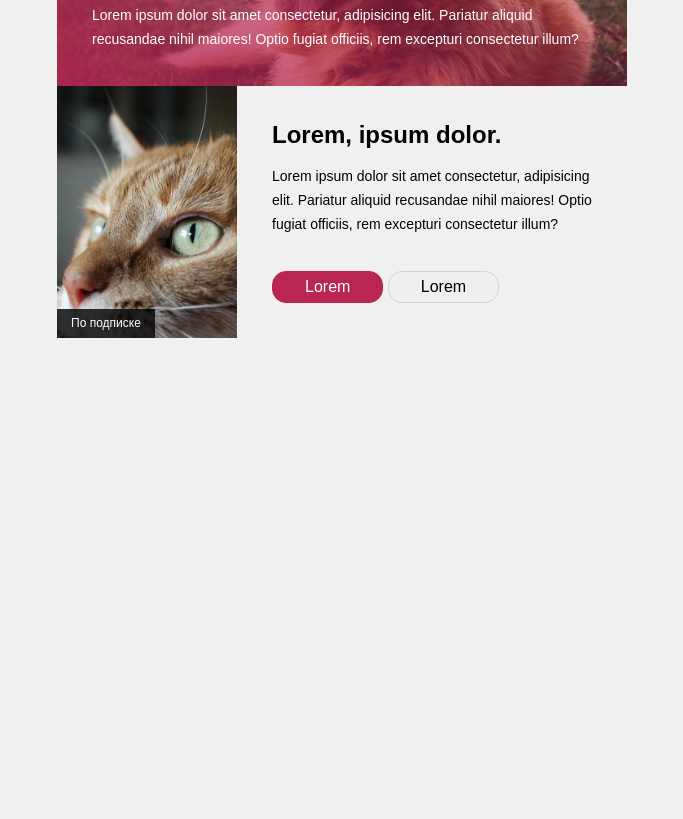
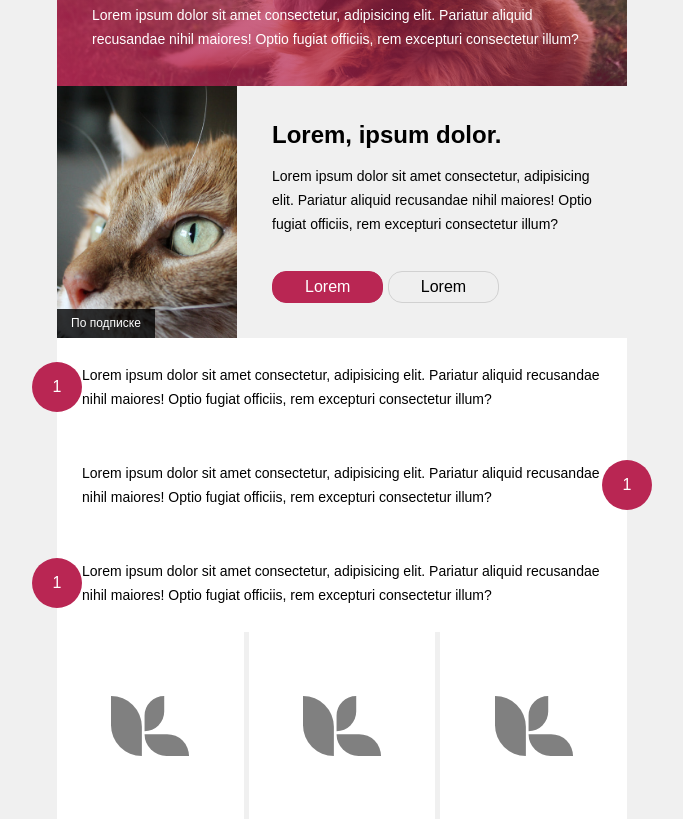
Before and after one commit to 0fitserov/testLanding, a plain HTML site: page blocks.html in a window 1280 px wide. Shown: the part 652-1471 px from the top of the page, without its empty margins (298-981 px from the left). Before the commit the page ends 990 px from the top, so only its background shows below. Drawn offline with Linux system fonts and the light colour scheme.

Commit message:
add cards with numbers and logo cards

```diff
--- a/CSS/style.css
+++ b/CSS/style.css
@@ -265,5 +265,77 @@ body {
     max-width: 180px;
     padding: 8px 14px;
     background-color: rgba(0, 0, 0, 0.8);
+}
+
+/* карточка со счетчиком */
+
+.step-card {
+    position: relative;
+    padding: 25px;
+    background-color: white;
+}
+
+.step-card_desc {
+    margin-bottom: 0;
+}
+
+.step-card:after {
+    position: absolute;
+    display: block;
+    content: "1";
+    color: white;
+    font-size: 16px;
+    width: 50px;
+    height: 50px;
+    border-radius: 50%;
+    background-color: var(--base-color);
+    display: flex;
+    justify-content: center;
+    align-items: center;
+    right: -25px;
+    top: calc(50% - 25px)
+}
+
+.step-card:nth-child(2n):after {
+    right: inherit;
+    left: -25px;
+}
+
+.box {
+    display: grid;
+    grid-template-columns: repeat(3, 1fr);
+    gap: 5px;
+}
+
+/* карточка клиента */
+
+.client-card {
+   perspective: 500px;
+}
+
+.client-card__link {
+    display: block;
+    background-color: white;
+    padding: 40px;
+    background-repeat: no-repeat;
+    background-position: center;
+    width: 100%;
+    transition: background-color var(--transition-duration), transform var(--transition-duration);
+}
+
+.client-card__link:hover {
+    background-color: var(--base-color);
+    transform: rotateY(-20deg);
+}
+
+.client-card:nth-child(2n) .client-card__link:hover{
+    transform: rotateY(20deg);
 
 }
+
+.client-card__link:before{
+    content: "";
+    display: block;
+    padding-top: 100%;
+
+}
--- a/blocks.html
+++ b/blocks.html
@@ -83,7 +83,8 @@
                     <h3 class="title-h3 service-card__title">
                         <a class="link-base service-card__link" href="#">Lorem, ipsum dolor.</a>
                     </h3>
-                    <p class="desc service-card__desc">Lorem ipsum dolor sit amet consectetur, adipisicing elit. Pariatur
+                    <p class="desc service-card__desc">Lorem ipsum dolor sit amet consectetur, adipisicing elit.
+                        Pariatur
                         aliquid recusandae
                         nihil
                         maiores! Optio fugiat officiis, rem excepturi consectetur illum?</p>
@@ -95,7 +96,44 @@
             </div>
         </div>
 
+        <div class="step-card">
+            <p class="desc step-card_desc">
+                Lorem ipsum dolor sit amet consectetur, adipisicing elit. Pariatur
+                aliquid recusandae
+                nihil
+                maiores! Optio fugiat officiis, rem excepturi consectetur illum?
+            </p>
+        </div>
+        <div class="step-card">
+            <p class="desc step-card_desc">
+                Lorem ipsum dolor sit amet consectetur, adipisicing elit. Pariatur
+                aliquid recusandae
+                nihil
+                maiores! Optio fugiat officiis, rem excepturi consectetur illum?
+            </p>
+        </div>
+        <div class="step-card">
+            <p class="desc step-card_desc">
+                Lorem ipsum dolor sit amet consectetur, adipisicing elit. Pariatur
+                aliquid recusandae
+                nihil
+                maiores! Optio fugiat officiis, rem excepturi consectetur illum?
+            </p>
+        </div>
 
+        <div class="box">
+            <div class="client-card">
+                <a href="#" class="client-card__link" style="background-image: url(./img/companies/1.svg);"></a>
+            </div>
+
+            <div class="client-card">
+                <a href="#" class="client-card__link" style="background-image: url(./img/companies/1.svg);"></a>
+            </div>
+
+            <div class="client-card">
+                <a href="#" class="client-card__link" style="background-image: url(./img/companies/1.svg);"></a>
+            </div>
+        </div>
 
     </div>
 </body>
```
